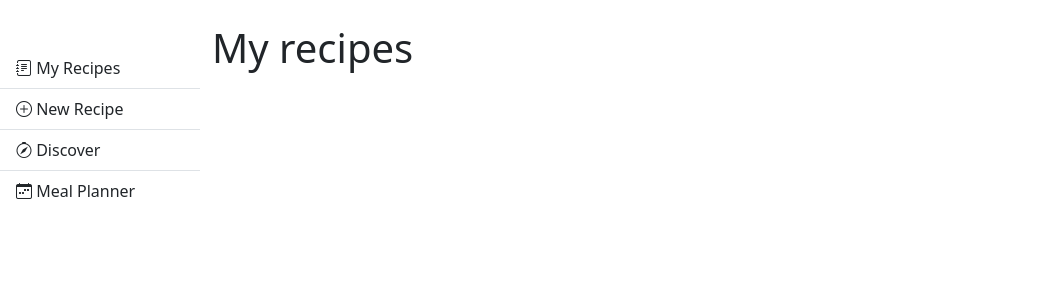
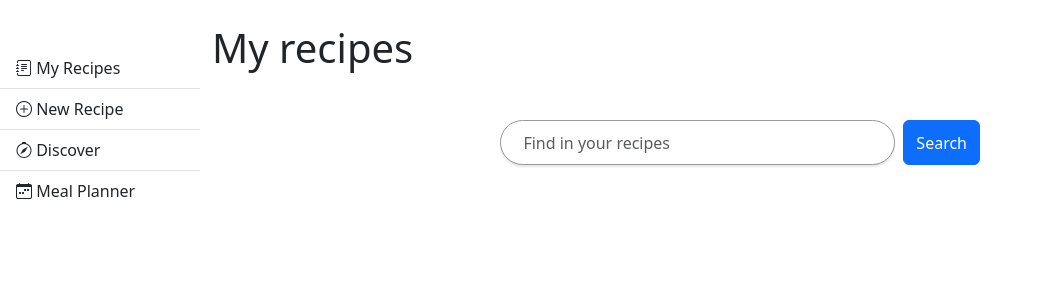
Before and after one commit to Jsrodrigue/recipes, a Flask app: page /recipes/myrecipes in a window 1280 px wide. Shown: the part 56-356 px from the top of the page, without its empty margins (0-1043 px from the left). Run offline with Flask 3, Linux system fonts and the light colour scheme; the visitor is signed in with stand-in values (Sample User, id 1); data that the repository does not hold is empty; some libraries are stand-ins or nearby versions.

Commit message:
Add functionality to add new plan and include search bar for myrecipes

```diff
--- a/models.py
+++ b/models.py
@@ -52,7 +52,10 @@ class Recipe(db.Model):
     id: Mapped[int] = mapped_column(primary_key=True)
     title: Mapped[str] = mapped_column(String(150), nullable=False)
     description: Mapped[str | None] = mapped_column(Text, nullable=True)
+
+    # ingredients is a dict wit keys 'name', 'quantity'
     ingredients: Mapped[dict] = mapped_column(JSON, nullable=False)
+
     instructions: Mapped[str] = mapped_column(Text, nullable=False)
     created_at: Mapped[datetime] = mapped_column(DateTime, default=datetime.now(timezone.utc))
 
--- a/recipes/routes.py
+++ b/recipes/routes.py
@@ -98,3 +98,25 @@ def edit_recipe(recipe_id):
     prefill_form_with_recipe(recipe, form)
 
     return render_template("recipes/add_edit_recipe.html", form=form, user=current_user, recipe= recipe)
+
+
+@recipes.route('search')
+@login_required
+def search():
+    q = request.args.get('q')
+    recipes = []
+    for recipe in current_user.recipes:
+
+        # search if query is in title
+        if q.lower() in recipe.title.lower():
+            recipes.append(recipe)
+            continue
+
+        # search in ingredients
+        print(recipe.title)
+        for ingredient in json.loads(recipe.ingredients):
+            if q.lower() in ingredient['name'].lower():
+                recipes.append(recipe)
+                break
+
+    return render_template("recipes/my_recipes_page.html", user=current_user, recipes=recipes)
--- a/templates/recipes/my_recipes_page.html
+++ b/templates/recipes/my_recipes_page.html
@@ -1,5 +1,22 @@
 {% extends "base.html"%} {% block content %}
 <h1>My recipes</h1>
+<!--Search form-->
+<div class="d-flex justify-content-center m-5">
+  <form action="{{url_for('recipes.search')}}" class="d-flex w-50">
+    <input
+      type="text"
+      name="q"
+      class="form-control search-bar"
+      placeholder="Find in your recipes"
+    />
+    <input
+      class="btn btn-primary ms-2"
+      type="submit"
+      value="Search"
+    />
+  </form>
+</div>
+
 <div class="container mt-5">
   <div class="row">
     {% for recipe in recipes %}
```
Also changed, not shown: planner/routes.py (+23 -1 lines), templates/planner/planner_calendar.html (+5 -9 lines).
